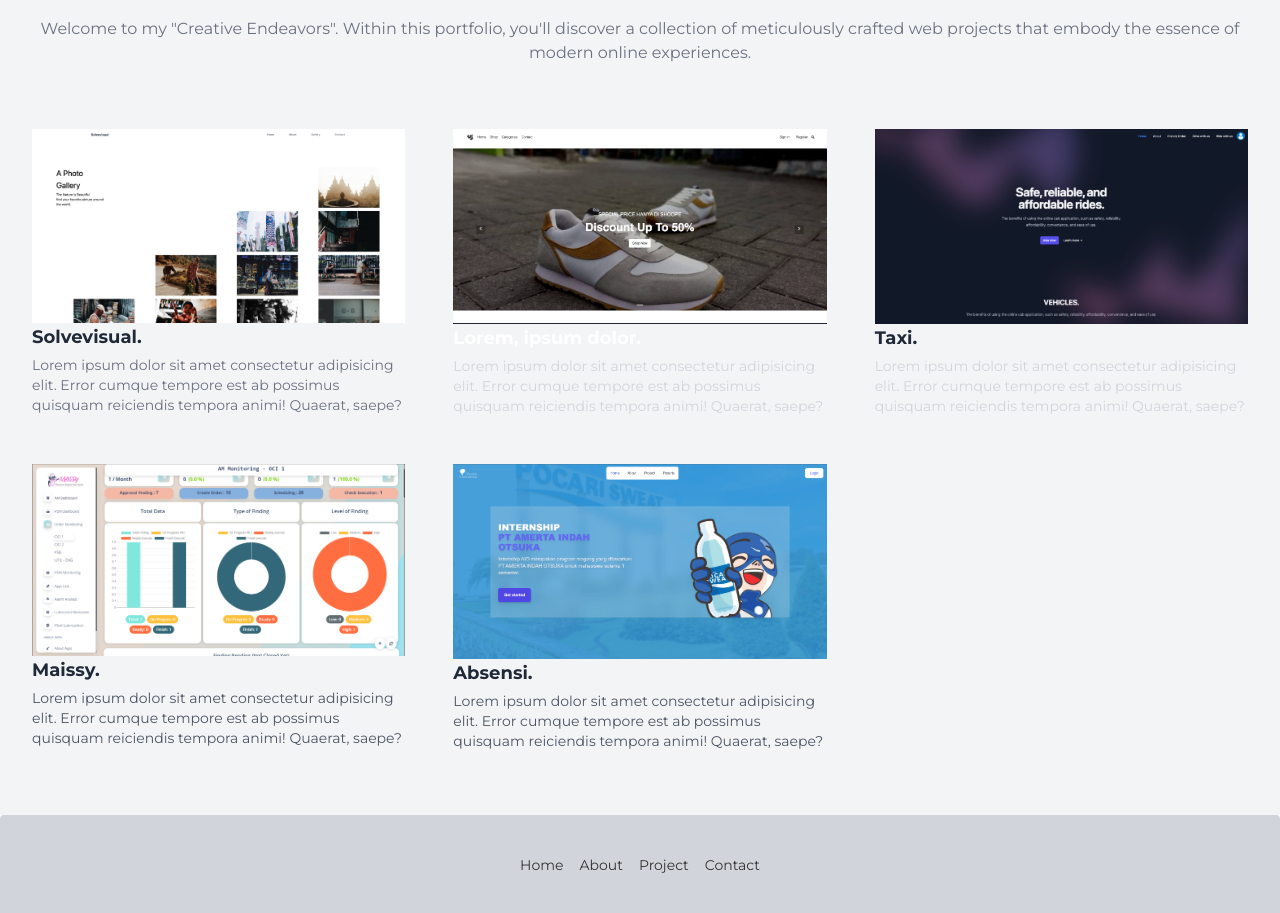
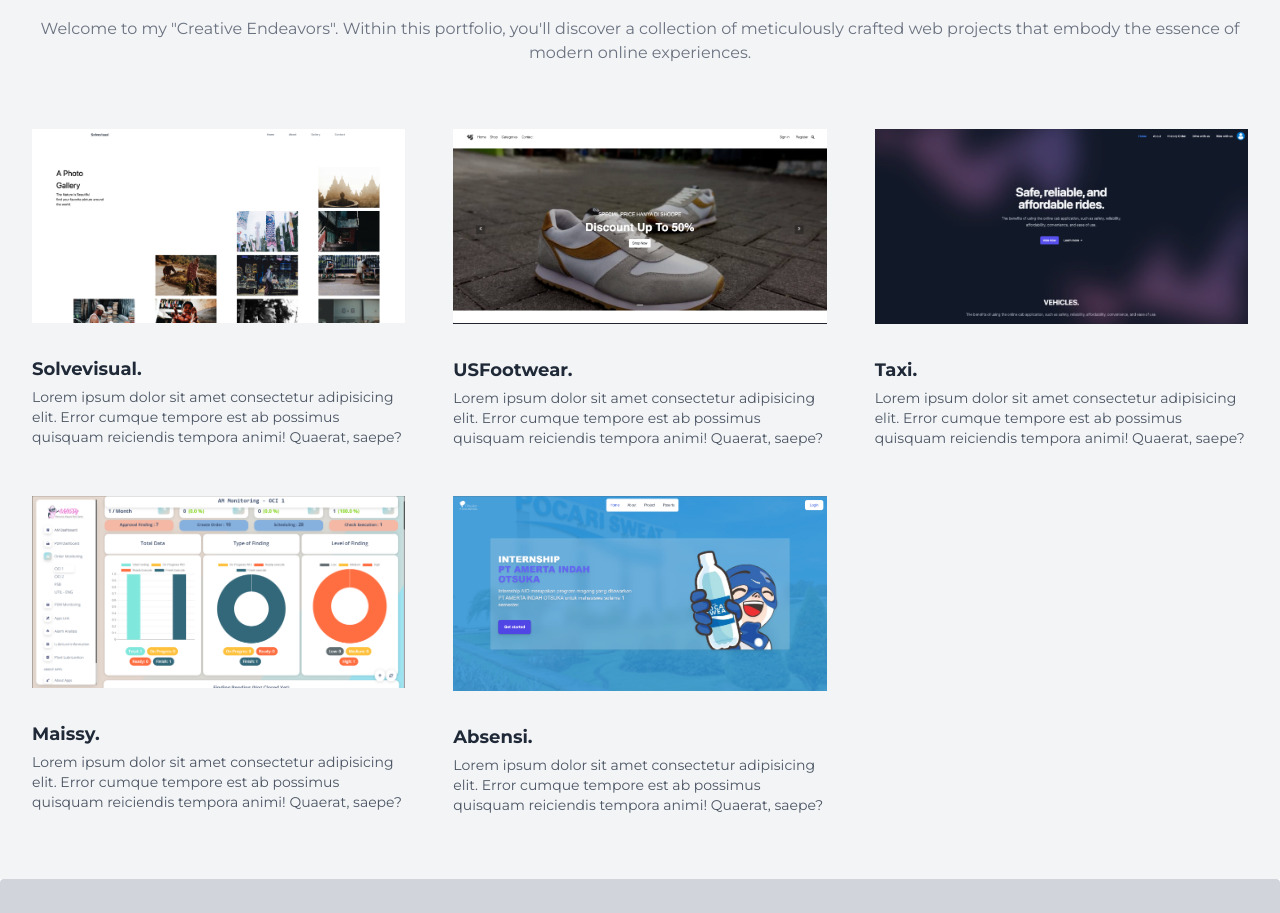
Before and after one commit to EnvyL27/portfolio, a React (Vite) app: page / in a window 1280 px wide. Shown: the part 1560-2473 px from the top of the page. Built offline with nearby package versions, Linux system fonts and the light colour scheme.

Commit message:
minor change

```diff
--- a/src/component/portfolio.jsx
+++ b/src/component/portfolio.jsx
@@ -21,12 +21,12 @@ function portfolio() {
       class="mt-8 grid grid-cols-1 gap-8 md:mt-16 md:grid-cols-2 md:gap-12 lg:grid-cols-3"
     >
       <div class=" items-start gap-4 class">
-         <img src={Sv} alt=""  />
+         <img src={Sv} alt=""  className='pb-8' />
 
         <div>
           <h2 class="text-lg font-bold text-gray-800">Solvevisual.</h2>
 
-          <p class="mt-1 text-sm text-gray-500">
+          <p class="mt-1 text-sm text-gray-600">
             Lorem ipsum dolor sit amet consectetur adipisicing elit. Error
             cumque tempore est ab possimus quisquam reiciendis tempora animi!
             Quaerat, saepe?
@@ -35,12 +35,12 @@ function portfolio() {
       </div>
 
       <div class=" items-start gap-4">
-      <img src={Us} alt=""  />
+      <img src={Us} alt="" className='pb-8' />
 
         <div>
-          <h2 class="text-lg font-bold">Lorem, ipsum dolor.</h2>
+          <h2 class="text-lg font-bold text-gray-800">USFootwear.</h2>
 
-          <p class="mt-1 text-sm text-gray-300">
+          <p class="mt-1 text-sm text-gray-600">
             Lorem ipsum dolor sit amet consectetur adipisicing elit. Error
             cumque tempore est ab possimus quisquam reiciendis tempora animi!
             Quaerat, saepe?
@@ -49,12 +49,12 @@ function portfolio() {
       </div>
 
       <div class=" items-start gap-4">
-      <img src={Tx} alt=""  />
+      <img src={Tx} alt=""  className='pb-8' />
 
         <div>
           <h2 class="text-lg font-bold text-gray-800">Taxi.</h2>
 
-          <p class="mt-1 text-sm text-gray-300">
+          <p class="mt-1 text-sm text-gray-600">
             Lorem ipsum dolor sit amet consectetur adipisicing elit. Error
             cumque tempore est ab possimus quisquam reiciendis tempora animi!
             Quaerat, saepe?
@@ -63,7 +63,7 @@ function portfolio() {
       </div>
 
       <div class=" items-start gap-4">
-      <img src={Ms} alt=""  />
+      <img src={Ms} alt=""  className='pb-8' />
 
         <div>
           <h2 class="text-lg font-bold text-gray-800">Maissy.</h2>
@@ -77,7 +77,7 @@ function portfolio() {
       </div>
 
       <div class=" items-start gap-4">
-      <img src={Ab} alt=""  />
+      <img src={Ab} alt=""  className='pb-8' />
 
         <div>
           <h2 class="text-lg font-bold text-gray-800">Absensi.</h2>
```
